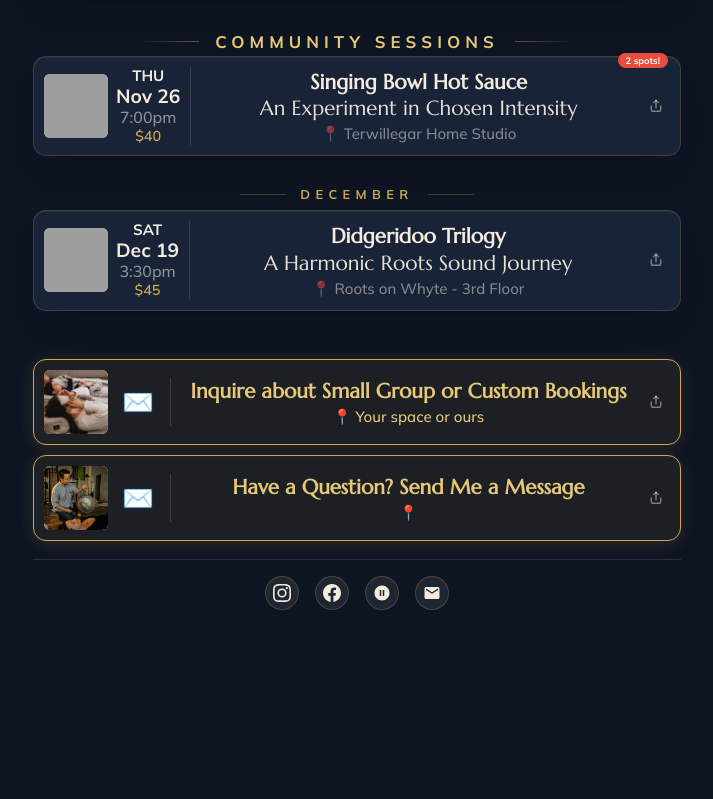
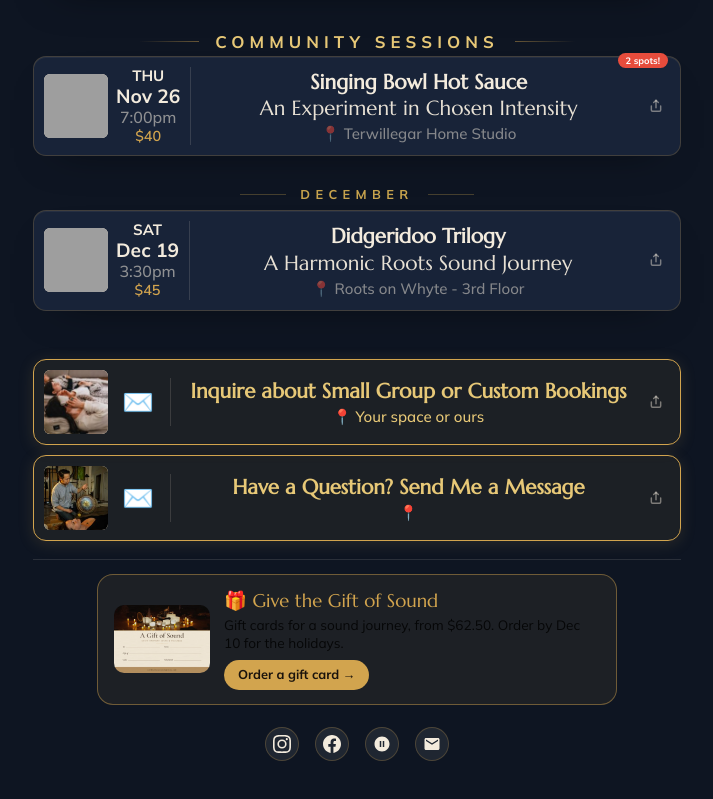
Before and after one commit to MATERIAAURELIA/events-hub, a plain HTML site: page index.html in a window 1280 px wide. Shown: the part 1077-1876 px from the top of the page, without its empty margins (283-996 px from the left). Before the commit the page ends 1727 px from the top, so only its background shows below. Drawn offline with Linux system fonts and the light colour scheme; grey boxes are pictures that could not be loaded; a web font is replaced by a local one.

Commit message:
Hub: Gift of Sound card at the bottom
Co-Authored-By: Claude Opus 5.5 <noreply@anthropic.com>
Claude-Session: https://claude.ai/code/session_01Hw47gyHnaKvroeyWH4sg8h

```diff
--- a/index.html
+++ b/index.html
@@ -412,6 +412,7 @@
   body.embed-mode #top-links,
   body.embed-mode .divider,
   body.embed-mode #resources-list,
+  body.embed-mode #hub-gift,
   body.embed-mode #social-links,
   body.embed-mode .settings-toggle,
   body.embed-mode .settings-panel,
@@ -685,6 +686,15 @@ var SyncStore={
   <div class="section-label" style="display:none;">Resources</div>
   <div id="resources-list" style="display:none;"></div>
 
+  <!-- Gift of Sound (Marcus, Nov 24): gift cards at the bottom of the hub -->
+  <a id="hub-gift" href="gift/?utm_source=hub-bottom" data-gc="Hub gift card" style="display:flex;align-items:center;gap:14px;max-width:520px;margin:6px auto 22px;padding:14px 16px;border:1px solid rgba(210,164,78,.45);border-radius:16px;background:rgba(210,164,78,.08);text-decoration:none;color:inherit">
+    <img src="gift/card-thumb.jpg" alt="Earth Harmony gift card" style="width:96px;height:auto;border-radius:10px;flex:none">
+    <span style="text-align:left;line-height:1.35">
+      <span style="display:block;font-family:var(--heading-font);font-size:1.15rem;color:#d2a44e">🎁 Give the Gift of Sound</span>
+      <span style="display:block;font-size:.85rem;opacity:.8;margin:2px 0 8px">Gift cards for a sound journey, from $62.50. Order by Dec 10 for the holidays.</span>
+      <span style="display:inline-block;padding:6px 14px;border-radius:999px;background:#d2a44e;color:#1a130c;font-weight:700;font-size:.8rem">Order a gift card →</span>
+    </span>
+  </a>
   <div class="social-row" id="social-links"></div>
 </div>
 
```
